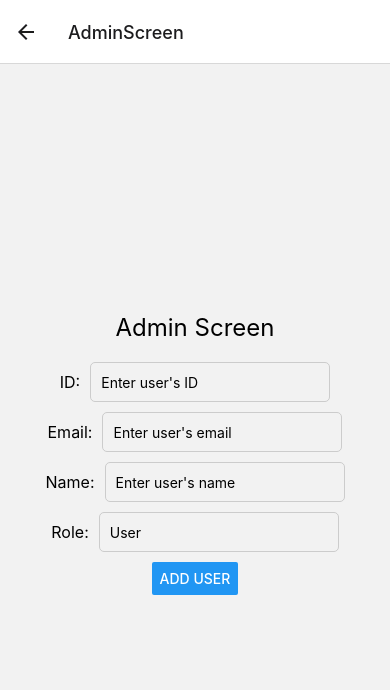
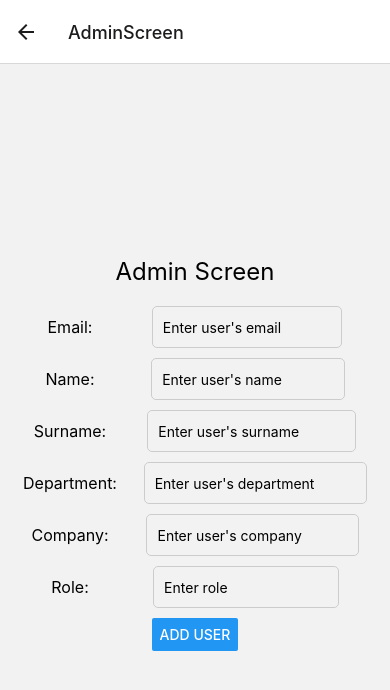
Before and after one commit to MuammmerTarhan/InternshipApp2, a React Native app: screen /AdminScreen in a window 390 px wide. Shown: the top 690 px of the page. Built offline with nearby package versions, Linux system fonts and the light colour scheme.

Commit message:
23.07.23

```diff
--- a/src/screens/ActivateUserScreen.tsx
+++ b/src/screens/ActivateUserScreen.tsx
@@ -1,25 +1,23 @@
-// src/screens/ActivateUserScreen.tsx
 import React, { useState } from 'react';
 import { View, Text, TextInput, Button, StyleSheet, Alert } from 'react-native';
 
-// Assume this is your user data containing email and enabled fields
-import dataCSV from '../utils/data'; // Import your data here
+// Import the dataCSV from the utils file
+import dataCSV from '../utils/data';
 
 const ActivateUserScreen: React.FC = () => {
   const [email, setEmail] = useState('');
 
   const handleActivateUser = () => {
-    // Assuming dataCSV is an array of user objects with 'email' and 'enabled' fields
-    const usersData = dataCSV.split('\n').slice(1); // Remove the header row and split into individual rows
+    const usersData = dataCSV.trim().split('\n').slice(1); // Remove header row and split into individual rows
     const userDataArray = usersData.map((row) => row.split(',')); // Split each row into an array
 
-    const foundUser = userDataArray.find((user) => user[1] === email && user[4] === '0');
+    const foundUser = userDataArray.find((user) => user[1] === email && user[8] === '0');
 
     if (foundUser) {
       // User exists in data and is not enabled (enabled is 0)
-      Alert.alert('Success', 'User activation mail send successful.');
-      // Additional logic to enable the user can be added here if needed
+      Alert.alert('Success', 'User activation mail sent successfully.');
     } else {
+      // Either user is not found or user is already activated
       Alert.alert('Error', 'Invalid email or user is already activated.');
     }
   };
--- a/src/screens/AdminScreen.tsx
+++ b/src/screens/AdminScreen.tsx
@@ -1,24 +1,27 @@
 // src/screens/AdminScreen.tsx
 import React, { useState } from 'react';
-import { View, Text, TextInput, Button, StyleSheet } from 'react-native';
+import { View, Text, TextInput, Button, StyleSheet, ScrollView } from 'react-native';
 import { useNavigation } from '@react-navigation/native';
 
-
 const AdminScreen: React.FC = () => {
-  const [id, setId] = useState('');
   const [email, setEmail] = useState('');
   const [name, setName] = useState('');
-  const [role, setRole] = useState('User'); // Default role is 'User'
+  const [surname, setSurname] = useState('');
+  const [department, setDepartment] = useState('');
+  const [company, setCompany] = useState('');
+  const [role, setRole] = useState(''); // Default role is an empty string
   const navigation = useNavigation();
 
   const handleAddUser = () => {
     // Implement logic to add user to the CSV data
     // For simplicity, we will just show the entered data in an alert
     const newUser = {
-      id: id,
       mail: email,
       password: null, // Default password is null
       name: name,
+      surname: surname,
+      department: department,
+      company: company,
       enabled: '0', // Default enabled is 0
       role: role,
     };
@@ -26,24 +29,28 @@ const AdminScreen: React.FC = () => {
     // Perform any additional validation or checks here before adding the user
     // ...
 
-    alert('User added successfully!\n\nID: ' + id + '\nEmail: ' + email + '\nName: ' + name + '\nRole: ' + role);
+    alert(
+      'User added successfully!\n\nEmail: ' +
+        email +
+        '\nName: ' +
+        name +
+        '\nSurname: ' +
+        surname +
+        '\nDepartment: ' +
+        department +
+        '\nCompany: ' +
+        company +
+        '\nRole: ' +
+        role
+    );
   };
 
   return (
-    <View style={styles.container}>
+    <ScrollView contentContainerStyle={styles.container}>
       <Text style={styles.text}>Admin Screen</Text>
       <View style={styles.inputContainer}>
-        <Text style={styles.label}>ID:</Text>
-        <TextInput
-          style={styles.input}
-          placeholder="Enter user's ID"
-          keyboardType="numeric"
-          onChangeText={(text) => setId(text)}
-          value={id}
-        />
-      </View>
-      <View style={styles.inputContainer}>
         <Text style={styles.label}>Email:</Text>
+        <View style={styles.inputBox}>
           <TextInput
             style={styles.input}
             placeholder="Enter user's email"
@@ -53,8 +60,10 @@ const AdminScreen: React.FC = () => {
             value={email}
           />
         </View>
+      </View>
       <View style={styles.inputContainer}>
         <Text style={styles.label}>Name:</Text>
+        <View style={styles.inputBox}>
           <TextInput
             style={styles.input}
             placeholder="Enter user's name"
@@ -62,23 +71,60 @@ const AdminScreen: React.FC = () => {
             value={name}
           />
         </View>
+      </View>
+      <View style={styles.inputContainer}>
+        <Text style={styles.label}>Surname:</Text>
+        <View style={styles.inputBox}>
+          <TextInput
+            style={styles.input}
+            placeholder="Enter user's surname"
+            onChangeText={(text) => setSurname(text)}
+            value={surname}
+          />
+        </View>
+      </View>
+      {/* Updated layout for displaying department */}
+      <View style={styles.inputContainer}>
+        <Text style={styles.label}>Department:</Text>
+        <View style={styles.inputBox}>
+          <TextInput
+            style={styles.input}
+            placeholder="Enter user's department"
+            onChangeText={(text) => setDepartment(text)}
+            value={department}
+          />
+        </View>
+      </View>
+      <View style={styles.inputContainer}>
+        <Text style={styles.label}>Company:</Text>
+        <View style={styles.inputBox}>
+          <TextInput
+            style={styles.input}
+            placeholder="Enter user's company"
+            onChangeText={(text) => setCompany(text)}
+            value={company}
+          />
+        </View>
+      </View>
       <View style={styles.inputContainer}>
         <Text style={styles.label}>Role:</Text>
+        <View style={styles.inputBox}>
           <TextInput
             style={styles.input}
-          placeholder="Enter user's role"
+            placeholder="Enter role"
             onChangeText={(text) => setRole(text)}
             value={role}
           />
         </View>
+      </View>
       <Button title="Add User" onPress={handleAddUser} />
-    </View>
+    </ScrollView>
   );
 };
 
 const styles = StyleSheet.create({
   container: {
-    flex: 1,
+    flexGrow: 1,
     justifyContent: 'center',
     alignItems: 'center',
     padding: 20,
@@ -97,12 +143,14 @@ const styles = StyleSheet.create({
     marginRight: 10,
     fontSize: 16,
   },
-  input: {
-    flex: 2,
-    height: 40,
+  inputBox: {
+    flex: 2, // This will create a "box" around the input
     borderWidth: 1,
     borderColor: '#ccc',
     borderRadius: 5,
+  },
+  input: {
+    height: 40,
     padding: 10,
   },
 });
--- a/src/screens/ForgetPasswordScreen.tsx
+++ b/src/screens/ForgetPasswordScreen.tsx
@@ -1,8 +1,6 @@
-// src/screens/ActivateUserScreen.tsx
 import React, { useState } from 'react';
 import { View, Text, TextInput, Button, StyleSheet, Alert } from 'react-native';
 
-// Assume this is your user data containing email and enabled fields
 import dataCSV from '../utils/data'; // Import your data here
 
 const ActivateUserScreen: React.FC = () => {
@@ -13,23 +11,29 @@ const ActivateUserScreen: React.FC = () => {
     const usersData = dataCSV.split('\n').slice(1); // Remove the header row and split into individual rows
     const userDataArray = usersData.map((row) => row.split(',')); // Split each row into an array
 
-    const foundUser = userDataArray.find((user) => user[1] === email && user[4] === '1');
+    const foundUser = userDataArray.find((user) => user[1] === email);
 
     if (foundUser) {
-      // User exists in data and is enabled (enabled is 1)
-      // Simulate sending the activation email with a timeout
-      setTimeout(() => {
-        Alert.alert('Success', 'Activation email sent successfully.');
-        // Additional logic after sending the email can be added here if needed
-      }, 1500); // Delay of 1.5 seconds
+      if (foundUser[8] === '0') {
+        // User exists in data and is enabled (enabled is 0)
+        Alert.alert('Error', 'Invalid email or user is already activated.');
+      } else {
+        // User exists in data and is not enabled (enabled is 0)
+        // Simulate sending the activation email with a timeout
+        setTimeout(() => {
+          Alert.alert('Success', 'Activation email sent successfully.');
+          // Additional logic after sending the email can be added here if needed
+        }, 1500); // Delay of 1.5 seconds
+      }
     } else {
-      Alert.alert('Error', 'Invalid email or user is already activated.');
+      // User not found in data
+      Alert.alert('Error', 'Invalid email.');
     }
   };
 
   return (
     <View style={styles.container}>
-      <Text style={styles.text}>Activate User Screen</Text>
+      <Text style={styles.text}>Forget Password Screen</Text>
       <View style={styles.inputContainer}>
         <Text style={styles.label}>Email:</Text>
         <TextInput
--- a/src/screens/LoginScreen.tsx
+++ b/src/screens/LoginScreen.tsx
@@ -18,7 +18,7 @@ const LoginScreen: React.FC = () => {
     const user = users.find((user) => user[1] === email && user[2] === password);
     if (user) {
       // If user is found, check the role and navigate accordingly
-      const role = user[5].trim().toLowerCase();
+      const role = user[7].trim().toLowerCase();
       if (role === 'user') {
         // Navigate to HomeScreen with parameters
         navigation.navigate('Home', { name: user[3] });
--- a/src/utils/data.ts
+++ b/src/utils/data.ts
@@ -1,10 +1,10 @@
 // src/utils/data.ts
 export const dataCSV = `
-id,mail,password,name,enabled,role
-1,b,1234,John Doe,1,User
-2,a,1234,Admin User,1,Admin
-3,user2@e.c,Null,Jane Doe,0,User
-4,muammertarhan@gmail.com,Null,Muammer Tarhan,0,User
+id,email,password,name,surname,department,company,role,enabled
+1,a,1234,Jane,Smith,Finance,XYZ Inc,Admin,1
+2,b,1234,John,Doe,HR,ABC Corp,User,1
+3,muammertarhan@gmail.com,Null,Jack,Johnson,IT,123 Tech,User,0
+4,c,Null,Susan,Miller,Marketing,ABC Corp,User,0
 `;
 
 export default dataCSV;
```
Also changed, not shown: src/types.ts (+11 -8 lines), src/utils/csvParser.ts (+4 -5 lines). Lines whose indentation alone changed are shown as unchanged.
